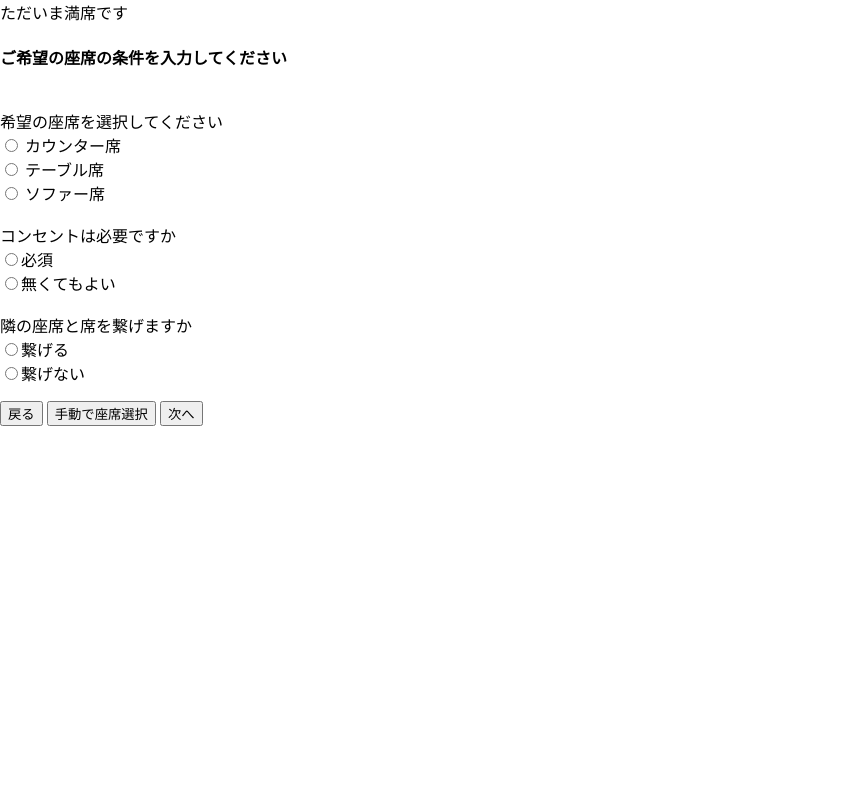
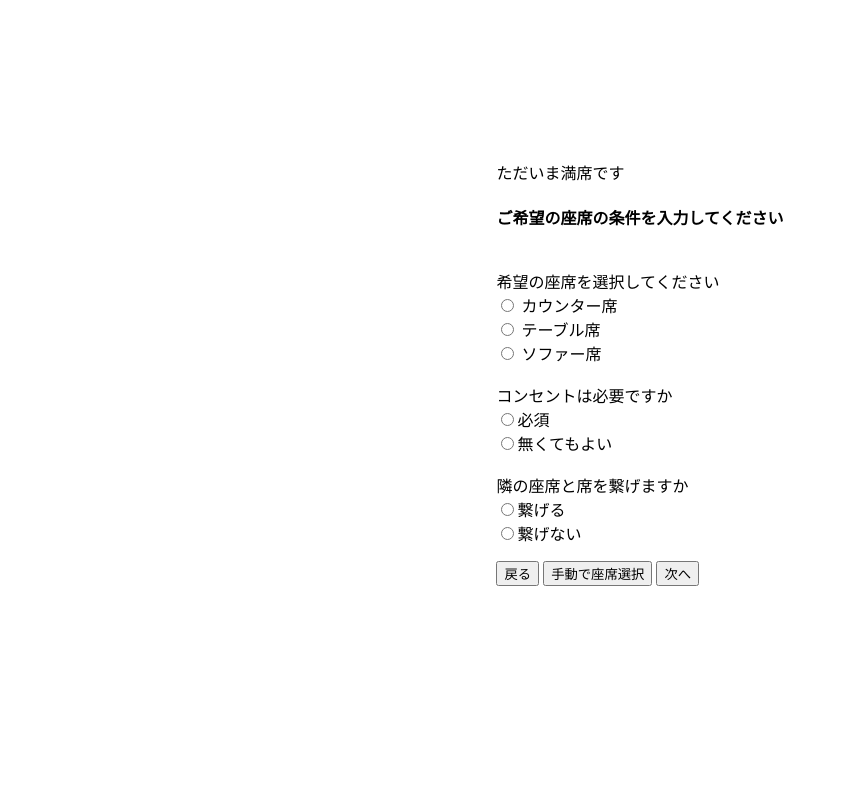
Before and after one commit to OkaTakaaki/Procon_GroupE, a Django app: page /reserve/ in a window 1280 px wide. Shown: the whole page, without its empty margins (0-846 px from the left). Run offline with Django 4.2, Linux system fonts and the light colour scheme.

Commit message:
見た目変更

```diff
--- a/static/css/reception_styles.css
+++ b/static/css/reception_styles.css
@@ -3,13 +3,17 @@ body {
     margin: 0;
     padding: 0;
     box-sizing: border-box;
+    display: flex;
+    justify-content: center;
+    align-items: flex-start; /* 上に配置 */
+    height: 100vh;
+    padding-top: 20vh; /* 少し下に余白を追加 */
 }
 
 /* 「竹村食堂」をセンタリング */
 .header-title {
-    text-align: center;
     font-size: 5em;
-    margin-top: 20px;
+    margin-top: 0; /* 追加のマージンをリセット */
 }
 
 /* 「Language」を右下に配置 */
@@ -17,5 +21,5 @@ body {
     position: fixed;
     bottom: 10px;
     right: 10px;
-    font-size: 3em;
+    font-size: 1em;
 }
```
